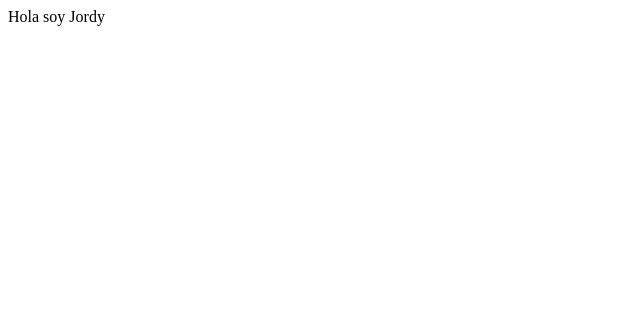
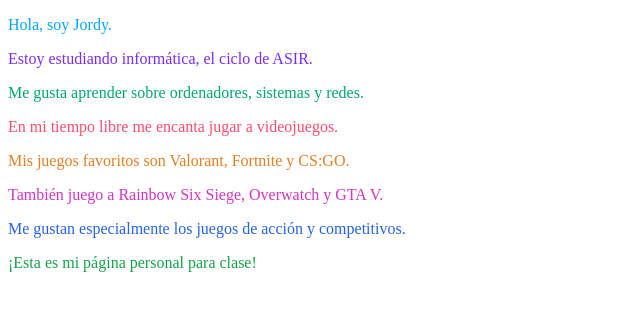
Before and after one commit to jordycarrillo1/DIGI, a website: page Index.html in a window 1280 px wide. Shown: the whole page, without its empty margins (0-640 px from the left). Drawn offline with Linux system fonts and the light colour scheme.

Commit message:
.
Updated the HTML structure and added content about personal interests.

```diff
--- a/Index.html
+++ b/Index.html
@@ -1,10 +1,18 @@
 <!DOCTYPE html>
-<html lang="en">
+<html lang="es">
 <head>
-    <meta charset="UTF-8">
-    <title>Title</title>
+  <meta charset="UTF-8">
+  <meta name="viewport" content="width=device-width, initial-scale=1.0">
+  <title>Sobre mí - Jordy</title>
 </head>
 <body>
-    Hola soy Jordy
+  <p style="color: #00a8ff;">Hola, soy Jordy.</p>
+  <p style="color: #7b2cff;">Estoy estudiando informática, el ciclo de ASIR.</p>
+  <p style="color: #00a86b;">Me gusta aprender sobre ordenadores, sistemas y redes.</p>
+  <p style="color: #ff4d6d;">En mi tiempo libre me encanta jugar a videojuegos.</p>
+  <p style="color: #e67e22;">Mis juegos favoritos son Valorant, Fortnite y CS:GO.</p>
+  <p style="color: #d633c8;">También juego a Rainbow Six Siege, Overwatch y GTA V.</p>
+  <p style="color: #2563eb;">Me gustan especialmente los juegos de acción y competitivos.</p>
+  <p style="color: #16a34a;">¡Esta es mi página personal para clase!</p>
 </body>
 </html>
```
